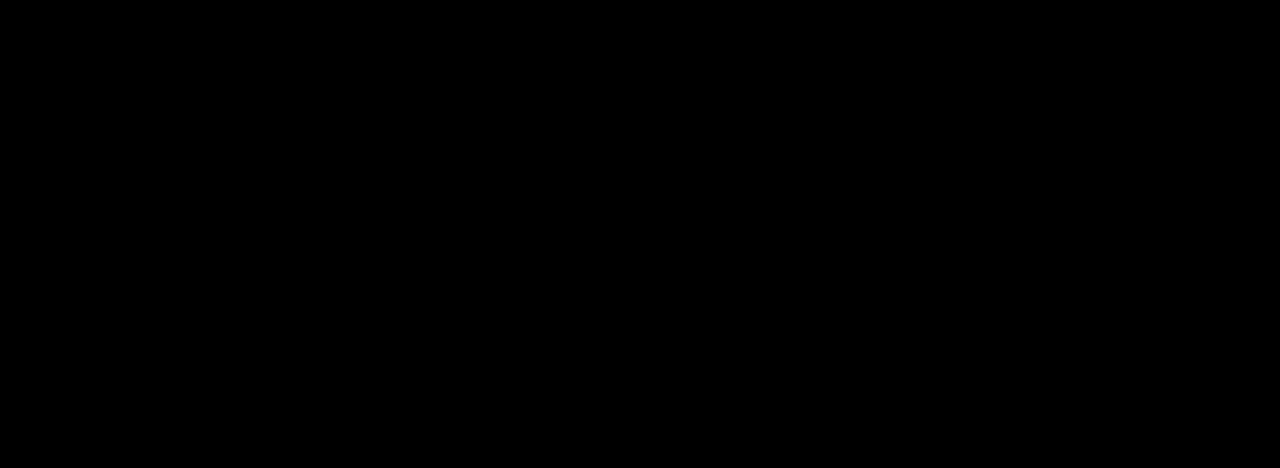
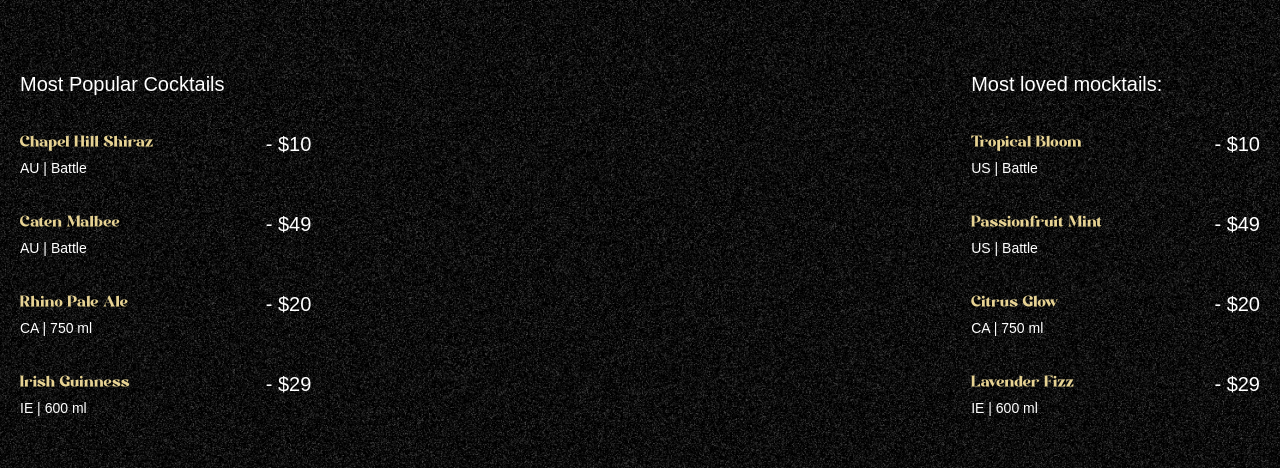
Before and after one commit to Smit2254/gsap_cocktails, a React (Vite) app: page / in a window 1280 px wide. Shown: the part 890-1358 px from the top of the page. Built offline with nearby package versions, Linux system fonts and the light colour scheme; a web font is replaced by a local one.

Commit message:
Implement Cocktails Sections

```diff
--- a/src/App.jsx
+++ b/src/App.jsx
@@ -2,6 +2,7 @@
 import { ScrollTrigger, SplitText } from 'gsap/all';
 import Navbar from './components/Navbar';
 import Hero from './components/Hero';
+import Cocktails from './components/Cocktails';
 
 gsap.registerPlugin(ScrollTrigger, SplitText);
 
@@ -10,6 +11,7 @@
     <main>
       <Navbar />
       <Hero />
+      <Cocktails />
     </main>
   );
 };
--- /dev/null
+++ b/src/components/Cocktails.jsx
@@ -0,0 +1,70 @@
+import { useGSAP } from '@gsap/react';
+import { cocktailLists, mockTailLists } from '../../constants/index';
+import gsap from 'gsap';
+
+const Cocktails = () => {
+  useGSAP(() => {
+    const parallaxTimeline = gsap.timeline({
+      scrollTrigger: {
+        trigger: '#cocktails',
+        start: 'top 30%',
+        end: 'bottom 80%',
+        scrub: true,
+      },
+    });
+
+    parallaxTimeline
+      .from('#c-left-leaf', {
+        x: -100,
+        y: 100,
+      })
+      .from('#c-right-leaf', {
+        x: 100,
+        y: 100,
+      });
+  });
+  return (
+    <section id='cocktails' className='noisy'>
+      <img src='/images/cocktail-left-leaf.png' alt='left-leaf' id='c-left-leaf' />
+      <img src='/images/cocktail-right-leaf.png' alt='right-leaf' id='c-right-leaf' />
+
+      <div className='list'>
+        <div className='popular'>
+          <h2>Most Popular Cocktails</h2>
+          <ul>
+            {cocktailLists.map((drink) => (
+              <li key={drink.name}>
+                <div className='md:me-28'>
+                  <h3>{drink.name}</h3>
+                  <p>
+                    {drink.country} | {drink.detail}
+                  </p>
+                </div>
+                <span>- {drink.price}</span>
+              </li>
+            ))}
+          </ul>
+        </div>
+
+        <div className='loved'>
+          <h2>Most loved mocktails:</h2>
+          <ul>
+            {mockTailLists.map((drink) => (
+              <li key={drink.name}>
+                <div className='me-28'>
+                  <h3>{drink.name}</h3>
+                  <p>
+                    {drink.country} | {drink.detail}
+                  </p>
+                </div>
+                <span>- {drink.price}</span>
+              </li>
+            ))}
+          </ul>
+        </div>
+      </div>
+    </section>
+  );
+};
+
+export default Cocktails;
```
